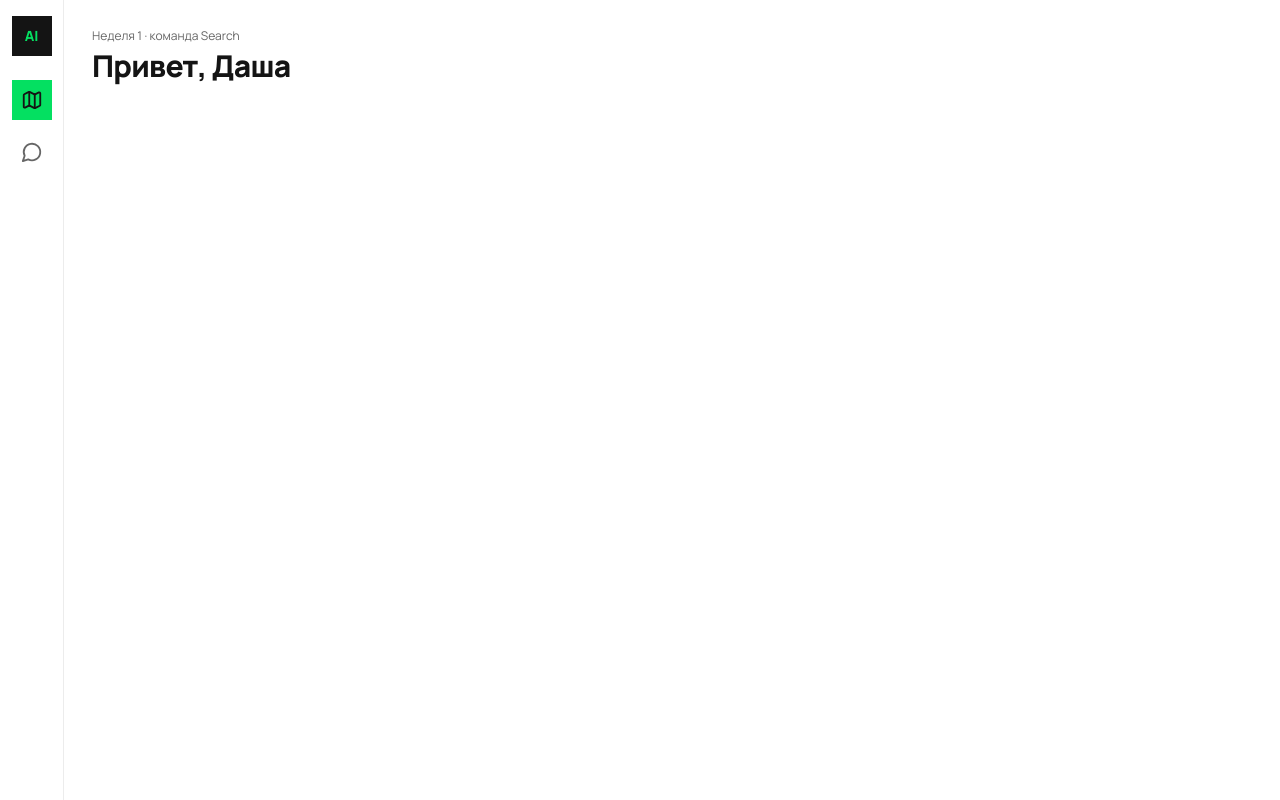
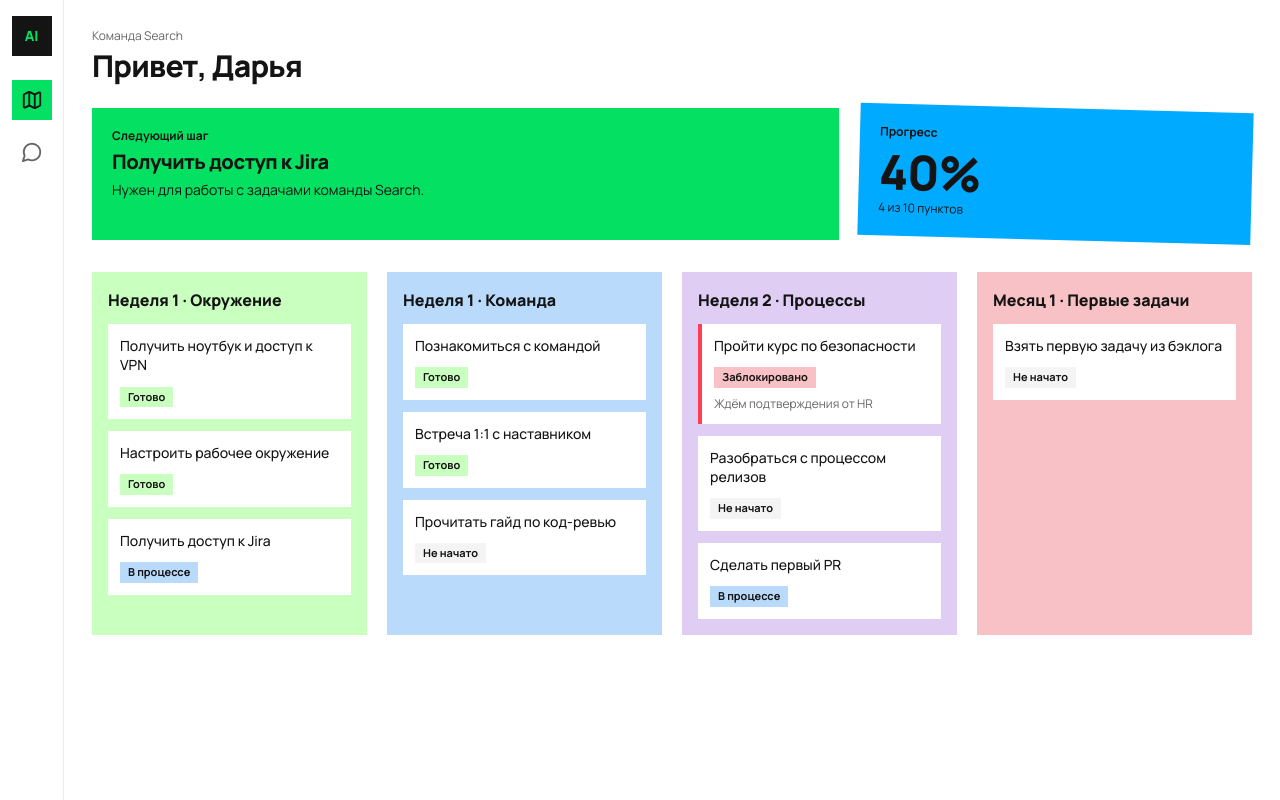
Before and after one commit to Roman4k-gg/hack, a React (Vite) app in the folder web/: page /map in a window 1280 px wide. Built offline with nearby package versions, Linux system fonts and the light colour scheme.

Commit message:
feat(web): app shell and onboarding map on mock data (M-02, M-04, M-06)

```diff
--- /dev/null
+++ b/web/src/components/ui/StatusBadge.tsx
@@ -0,0 +1,20 @@
+import { cn } from '@/lib/utils';
+import type { ItemStatus } from '@/features/onboarding/types';
+
+const statusView: Record<ItemStatus, { label: string; className: string }> = {
+  pending: { label: 'Не начато', className: 'bg-mist' },
+  in_progress: { label: 'В процессе', className: 'bg-azure-soft' },
+  done: { label: 'Готово', className: 'bg-brand-soft' },
+  blocked: { label: 'Заблокировано', className: 'bg-alert-soft' },
+  skipped: { label: 'Пропущено', className: 'bg-iris-soft' },
+};
+
+export function StatusBadge({ status }: { status: ItemStatus }) {
+  const view = statusView[status];
+
+  return (
+    <span className={cn('inline-block px-2 py-0.5 text-[11px] font-bold', view.className)}>
+      {view.label}
+    </span>
+  );
+}
--- /dev/null
+++ b/web/src/features/onboarding/OnboardingMap.tsx
@@ -0,0 +1,109 @@
+import { useQuery } from '@tanstack/react-query';
+import { StatusBadge } from '@/components/ui/StatusBadge';
+import { cn } from '@/lib/utils';
+import { fetchPlan } from './api';
+import type { Plan } from './types';
+
+const stageColors = [
+  'bg-brand-soft',
+  'bg-azure-soft',
+  'bg-iris-soft',
+  'bg-alert-soft',
+];
+
+export function OnboardingMap() {
+  const { data, isPending, isError, refetch } = useQuery({
+    queryKey: ['onboarding-plan'],
+    queryFn: fetchPlan,
+  });
+
+  if (isPending) {
+    return <p className="text-muted">Загружаем карту…</p>;
+  }
+
+  if (isError) {
+    return (
+      <div>
+        <p>Не удалось загрузить карту. Попробуйте ещё раз.</p>
+        <button
+          className="mt-3 bg-ink px-4 py-2 text-sm font-bold text-paper"
+          onClick={() => refetch()}
+        >
+          Повторить
+        </button>
+      </div>
+    );
+  }
+
+  return <PlanView plan={data} />;
+}
+
+function PlanView({ plan }: { plan: Plan }) {
+  const firstName = plan.intern.full_name.split(' ')[0];
+
+  return (
+    <section>
+      <p className="text-xs text-muted">Команда {plan.intern.team_name}</p>
+      <h1 className="mt-1 text-3xl font-extrabold tracking-tight">
+        Привет, {firstName}
+      </h1>
+
+      <div className="mt-6 flex flex-col gap-5 lg:flex-row">
+        {plan.next_step && (
+          <div className="bg-brand p-5 lg:flex-[2]">
+            <p className="text-xs font-bold">Следующий шаг</p>
+            <p className="mt-1 text-xl font-extrabold tracking-tight">
+              {plan.next_step.title}
+            </p>
+            <p className="mt-1 text-sm">{plan.next_step.reason}</p>
+          </div>
+        )}
+
+        <div className="rotate-[1.5deg] bg-azure p-5 lg:flex-1">
+          <p className="text-xs font-bold">Прогресс</p>
+          <p className="mt-2 text-5xl font-extrabold tracking-tight">
+            {plan.progress.percent}%
+          </p>
+          <p className="mt-1 text-xs">
+            {plan.progress.done} из {plan.progress.total} пунктов
+          </p>
+        </div>
+      </div>
+
+      <div className="mt-8 grid gap-5 md:grid-cols-2 xl:grid-cols-4">
+        {plan.stages.map((stage, index) => (
+          <div
+            key={stage.id}
+            className={cn('p-4', stageColors[index % stageColors.length])}
+          >
+            <h2 className="text-base font-extrabold">{stage.title}</h2>
+
+            <ul className="mt-3 flex flex-col gap-3">
+              {stage.items.map((item) => (
+                <li
+                  key={item.id}
+                  className={cn(
+                    'bg-paper p-3',
+                    item.status === 'blocked' && 'border-l-4 border-alert',
+                  )}
+                >
+                  <p className="text-sm font-medium leading-snug">
+                    {item.title}
+                  </p>
+                  <div className="mt-2">
+                    <StatusBadge status={item.status} />
+                  </div>
+                  {item.status === 'blocked' && item.blocked_reason && (
+                    <p className="mt-2 text-xs text-muted">
+                      {item.blocked_reason}
+                    </p>
+                  )}
+                </li>
+              ))}
+            </ul>
+          </div>
+        ))}
+      </div>
+    </section>
+  );
+}
--- /dev/null
+++ b/web/src/features/onboarding/api.ts
@@ -0,0 +1,7 @@
+import { mockPlan } from './mockPlan';
+import { planSchema, type Plan } from './types';
+
+export async function fetchPlan(): Promise<Plan> {
+  await new Promise((resolve) => setTimeout(resolve, 300));
+  return planSchema.parse(mockPlan);
+}
--- /dev/null
+++ b/web/src/features/onboarding/mockPlan.ts
@@ -0,0 +1,118 @@
+export const mockPlan = {
+  intern: {
+    id: '22222222-2222-2222-2222-222222222204',
+    full_name: 'Дарья Соколова',
+    team_name: 'Search',
+  },
+  stages: [
+    {
+      id: 'stage-1',
+      title: 'Неделя 1 · Окружение',
+      description: 'Доступы, ноутбук и рабочее окружение.',
+      position: 1,
+      items: [
+        {
+          id: 'item-01',
+          title: 'Получить ноутбук и доступ к VPN',
+          description: 'Выдаёт IT-отдел, доступ приходит на рабочую почту.',
+          kind: 'access',
+          status: 'done',
+        },
+        {
+          id: 'item-02',
+          title: 'Настроить рабочее окружение',
+          description: 'Go, Docker, редактор и доступы к репозиторию.',
+          kind: 'task',
+          status: 'done',
+        },
+        {
+          id: 'item-03',
+          title: 'Получить доступ к Jira',
+          description: 'Нужен для работы с задачами команды Search.',
+          kind: 'access',
+          status: 'in_progress',
+        },
+      ],
+    },
+    {
+      id: 'stage-2',
+      title: 'Неделя 1 · Команда',
+      description: 'Знакомство с командой и наставником.',
+      position: 2,
+      items: [
+        {
+          id: 'item-04',
+          title: 'Познакомиться с командой',
+          description: 'Представиться в командном чате и на дейлике.',
+          kind: 'meeting',
+          status: 'done',
+        },
+        {
+          id: 'item-05',
+          title: 'Встреча 1:1 с наставником',
+          description: 'Обсудить ожидания, цели на месяц и формат поддержки.',
+          kind: 'meeting',
+          status: 'done',
+        },
+        {
+          id: 'item-06',
+          title: 'Прочитать гайд по код-ревью',
+          description: 'Правила ревью, размер PR и работа с комментариями.',
+          kind: 'doc',
+          status: 'pending',
+        },
+      ],
+    },
+    {
+      id: 'stage-3',
+      title: 'Неделя 2 · Процессы',
+      description: 'Как устроены разработка, ревью и релизы.',
+      position: 3,
+      items: [
+        {
+          id: 'item-07',
+          title: 'Пройти курс по безопасности',
+          description: 'Обязательный курс для всех новых сотрудников.',
+          kind: 'task',
+          status: 'blocked',
+          blocked_reason: 'Ждём подтверждения от HR',
+        },
+        {
+          id: 'item-08',
+          title: 'Разобраться с процессом релизов',
+          description: 'Как устроены ветки, стенды и деплой.',
+          kind: 'doc',
+          status: 'pending',
+        },
+        {
+          id: 'item-09',
+          title: 'Сделать первый PR',
+          description: 'Небольшая правка с ревью наставника.',
+          kind: 'task',
+          status: 'in_progress',
+        },
+      ],
+    },
+    {
+      id: 'stage-4',
+      title: 'Месяц 1 · Первые задачи',
+      description: 'Первый вклад в продукт.',
+      position: 4,
+      items: [
+        {
+          id: 'item-10',
+          title: 'Взять первую задачу из бэклога',
+          description: 'Задача с меткой good first issue в команде Search.',
+          kind: 'task',
+          status: 'pending',
+        },
+      ],
+    },
+  ],
+  progress: { done: 4, total: 10, percent: 40 },
+  next_step: {
+    item_id: 'item-03',
+    title: 'Получить доступ к Jira',
+    reason: 'Нужен для работы с задачами команды Search.',
+  },
+};
--- /dev/null
+++ b/web/src/features/onboarding/types.ts
@@ -0,0 +1,50 @@
+import { z } from 'zod';
+
+export const itemStatusSchema = z.enum([
+  'pending',
+  'in_progress',
+  'done',
+  'blocked',
+  'skipped',
+]);
+export type ItemStatus = z.infer<typeof itemStatusSchema>;
+
+const planItemSchema = z.object({
+  id: z.string(),
+  title: z.string(),
+  description: z.string(),
+  kind: z.enum(['task', 'doc', 'meeting', 'access']),
+  status: itemStatusSchema,
+  blocked_reason: z.string().nullable().optional(),
+});
+
+const planStageSchema = z.object({
+  id: z.string(),
+  title: z.string(),
+  description: z.string(),
+  position: z.number(),
+  items: z.array(planItemSchema),
+});
+
+export const planSchema = z.object({
+  intern: z.object({
+    id: z.string(),
+    full_name: z.string(),
+    team_name: z.string(),
+  }),
+  stages: z.array(planStageSchema),
+  progress: z.object({
+    done: z.number(),
+    total: z.number(),
+    percent: z.number(),
+  }),
+  next_step: z
+    .object({
+      item_id: z.string(),
+      title: z.string(),
+      reason: z.string(),
+    })
+    .nullable(),
+});
+
+export type Plan = z.infer<typeof planSchema>;
--- a/web/src/routes/_app/map.tsx
+++ b/web/src/routes/_app/map.tsx
@@ -1,14 +1,6 @@
 import { createFileRoute } from '@tanstack/react-router';
+import { OnboardingMap } from '@/features/onboarding/OnboardingMap';
 
 export const Route = createFileRoute('/_app/map')({
-  component: MapPage,
+  component: OnboardingMap,
 });
-
-function MapPage() {
-  return (
-    <section>
-      <p className="text-xs text-muted">Неделя 1 · команда Search</p>
-      <h1 className="mt-1 text-3xl font-extrabold tracking-tight">Привет, Даша</h1>
-    </section>
-  );
-}
```
Also changed, not shown: web/src/app/AppShell.tsx (line endings or trailing spaces), web/src/routes/_app.tsx (line endings or trailing spaces).
